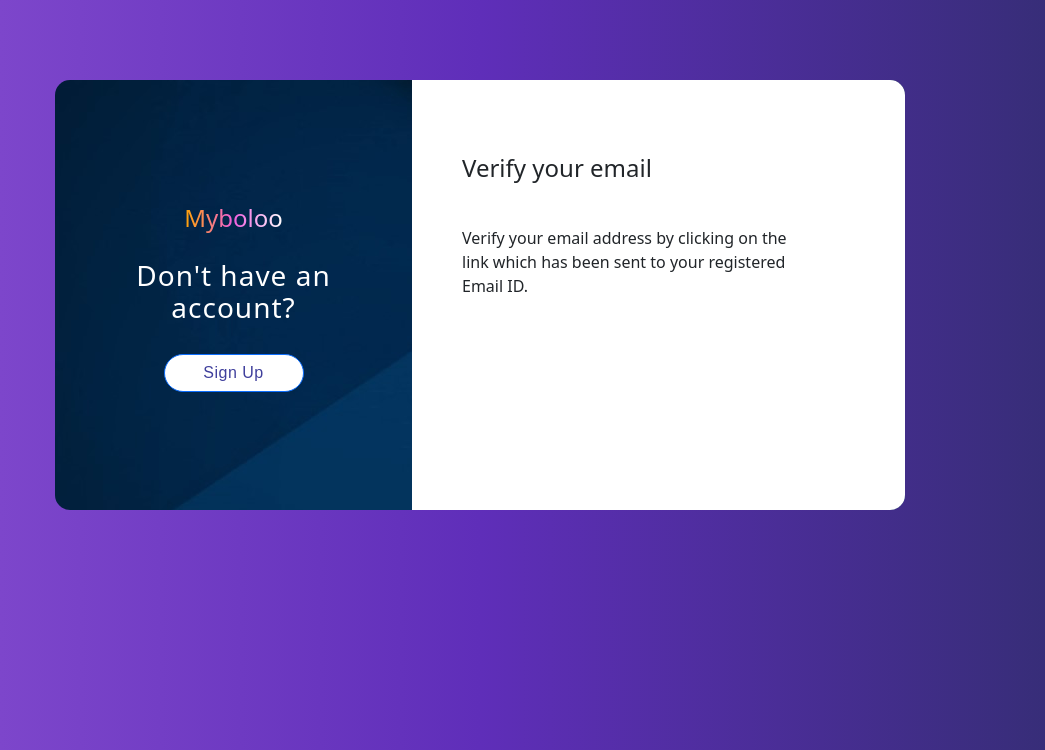
After one commit to ankit11hab/myBolooTeach, a Django app: page /verify_email/ in a window 1280 px wide. The commit adds this page. Shown: the top 750 px of the page, without its empty margins (160-1205 px from the left). Run offline with Django 3.2, Linux system fonts and the light colour scheme; some libraries are stand-ins or nearby versions.

Commit message:
Email verification added

```diff
--- a/base/forms.py
+++ b/base/forms.py
@@ -11,7 +11,7 @@ class SubmissionForm(forms.Form):
         super(SubmissionForm, self).__init__(*args, **kwargs)
         for i in range(0, n):
             self.fields["Question %d" % (i+1)] = forms.ChoiceField(
-                choices=CHOICES, widget=forms.RadioSelect, required=False)
+                choices=CHOICES, widget=forms.RadioSelect(attrs={'id': 'field{{i+1}}'}), required=False, label = i+1)
 
 
 class ProfileUpdateForm(forms.Form):
--- a/base/templates/base/navbar.html
+++ b/base/templates/base/navbar.html
@@ -7,7 +7,9 @@
         </button>
         <div class="collapse navbar-collapse" id="navbarNavDropdown">
             <ul class="navbar-nav me-auto">
-
+                <li class="nav-item">
+                    <a class="nav-link" href="{% url 'home' %}">Dashboard</a>
+                </li>
 
             </ul>
             <ul class="navbar-nav">
--- a/institute/urls.py
+++ b/institute/urls.py
@@ -23,6 +23,8 @@ from django.contrib.auth import views as auth_views
 urlpatterns = [
     path('admin/', admin.site.urls),
     path('register/',user_views.register,name='register'),
+    path('verify_email/',user_views.verify_email,name='verify_email'),
+    path('verify/<token>',user_views.verify,name='verify'),
     path('login/',auth_views.LoginView.as_view(template_name = 'users/login.html'),name='login'),
     path('logout/',auth_views.LogoutView.as_view(),name='logout'),
     path('', include('base.urls')),
--- a/users/models.py
+++ b/users/models.py
@@ -20,6 +20,8 @@ class Profile(models.Model):
     classs = models.IntegerField(default=0)
     mobile_no = models.CharField(max_length=10, default="")
     school = models.CharField(max_length=200, default="")
+    auth_token = models.CharField(max_length=100,default="")
+    is_verified = models.BooleanField(default=False)
 
     def __str__(self):
         return f'{self.user.username} Profile'
--- /dev/null
+++ b/users/templates/users/verify_email.html
@@ -0,0 +1,140 @@
+{% extends 'base/base.html' %}
+{% load static %}
+{% load widget_tweaks %}
+{% block content %}
+
+<style>
+    body {
+        background: linear-gradient(to right, rgb(135, 78, 209), rgb(95, 46, 185), rgb(50, 45, 112));
+    }
+
+    .container {
+        padding: 0;
+        display: flex;
+        border-radius: 15px;
+        margin-top: 80px;
+        margin-bottom: 80px;
+        width: 850px;
+        height: 430px;
+        background: url("../media/images/darkBlue3.jpg");
+
+    }
+
+    .container-child-left {
+        background: transparent;
+        width: 42%;
+    }
+
+
+    .container-child-right {
+        background-color: white;
+        width: 58%;
+        border-radius: 0 15px 15px 0;
+    }
+
+    .login-contents {
+        margin-left: 50px;
+        margin-top: 70px;
+        margin-right: 90px;
+    }
+
+    #heading {
+        font-size: 24px;
+    }
+
+    .label {
+        background: rgb(221, 221, 221);
+        width: 85px;
+        text-align: center;
+        border-radius: 5px 0 0 5px;
+        margin: 0;
+        padding: 0;
+    }
+
+    .btn {
+        width: 150px;
+        margin-top: 10px;
+        font-family: Arial, Helvetica, sans-serif;
+        letter-spacing: 0.5px;
+        background-color: rgb(95, 95, 202);
+    }
+
+    .form-control {
+        border-radius: 0 5px 5px 0;
+        width: 270px
+    }
+
+    .input-username-password {
+        height: 38px;
+        width: 250px;
+        border-radius: 0 5px 5px 0;
+        border: 1px solid rgb(221, 221, 221);
+        padding-left: 10px;
+        outline: none;
+    }
+
+    .input-field {
+        display: flex;
+    }
+
+    .forgot-pass {
+        transform: translate(80px, 16px);
+    }
+
+    @media only screen and (max-width: 760px) {
+        .container {
+            height: 500px;
+            width: 80%;
+        }
+
+        .container-child-left {
+            width: 0%;
+        }
+
+        .container-child-right {
+            width: 100%;
+            border-radius: 15px;
+        }
+
+        .input-field {
+            display: block;
+        }
+
+        .label {
+            text-align: left;
+            padding-bottom: 10px;
+            background-color: white;
+        }
+
+        .forgot-pass {
+            transform: none;
+        }
+
+    }
+</style>
+
+<div class="container">
+
+    <div class="container-child-left">
+        <div style="text-align: center;margin-top: 120px;">
+            <span style="font-size: 24px;font-weight: 300;background: linear-gradient(to right,orange, rgb(241, 95, 222),white);-webkit-background-clip: text;background-clip:transparent;
+                -webkit-text-fill-color: transparent;"><b>Myboloo</b></span><br><br>
+            <span style="font-size: 28px;color:white;font-weight: 300;letter-spacing: 1px;line-height: 30px;">Don't have
+                an<br>account?</span><br>
+            <a href="{% url 'register' %}"><button class="btn btn-primary"
+                    style="background: white;color:rgb(63, 63, 156);border-radius: 20px;width:140px;font-weight: 400;margin-top: 30px;">Sign
+                    Up</button></a>
+        </div>
+    </div>
+
+    <!--------------Right Part---------------->
+    <div class="container-child-right">
+        <div class="login-contents">
+            <span id="heading">Verify your email</span>
+            <div style = "margin-top:40px">
+                Verify your email address by clicking on the link which has been sent to your registered Email ID.
+            </div>
+        </div>
+    </div>
+</div>
+{% endblock %}
--- a/users/views.py
+++ b/users/views.py
@@ -1,6 +1,9 @@
+from django.contrib import auth
 from django.core.mail import send_mail, BadHeaderError
 from django.contrib.auth.forms import PasswordResetForm
 from django.shortcuts import render, redirect
+import uuid
+from users.models import Profile
 from .forms import UserRegisterForm
 from django.contrib import messages
 from django.contrib.auth import get_user_model
@@ -11,6 +14,7 @@ from django.utils.encoding import force_bytes, force_text
 from django.utils.http import urlsafe_base64_encode, urlsafe_base64_decode
 from django.contrib.sites.shortcuts import get_current_site
 from django.http import HttpResponse
+from django.conf import settings
 User = get_user_model()
 
 # Create your views here.
@@ -22,11 +26,33 @@ def register(request):
         if form.is_valid():
             form.save()
             username = form.cleaned_data.get('username')
-            messages.success(request, f'Account created for {username}!')
-            return redirect('login')
+            email = form.cleaned_data.get('email')
+            user = User.objects.filter(username=username).first()
+            token = str(uuid.uuid4())
+            Profile(user=user,auth_token = token).save()
+            send_verification_mail(email,token)
+            return redirect('verify_email')
     else:
         form = UserRegisterForm()
     return render(request, 'users/register.html', {'form': form})
+
+def send_verification_mail(email,token):
+    subject = "Verify your account"
+    message = f'Click on this link to verify your account: http://127.0.0.1:8000/verify/{token}'
+    email_from = settings.EMAIL_HOST_USER
+    email_to = [email]
+    send_mail(subject, message, email_from, email_to, fail_silently=False)
+
+def verify(request, token):
+    prof = Profile.objects.filter(auth_token=token).first()
+    if prof:
+        prof.is_verified = True
+        prof.save()
+        messages.success(request,'Your account has been verified')
+        return redirect('home')
+    else:
+        messages.error(request,'Email verification failed')
+        return redirect('login')
 
 
 def password_reset_request(request):
@@ -61,3 +87,6 @@ def password_reset_request(request):
                 messages.error(request, ("Email not registered with us"))
     form= PasswordResetForm()
     return render(request=request, template_name="users/password/password_reset.html", context={"form": form})
+
+def verify_email(request):
+    return render(request,'users/verify_email.html')
```
Also changed, not shown: base/templates/base/answer_form.html (+14 -10 lines), base/views.py (+20 -3 lines), users/migrations/0003_auto_20211204_2120.py (added).
